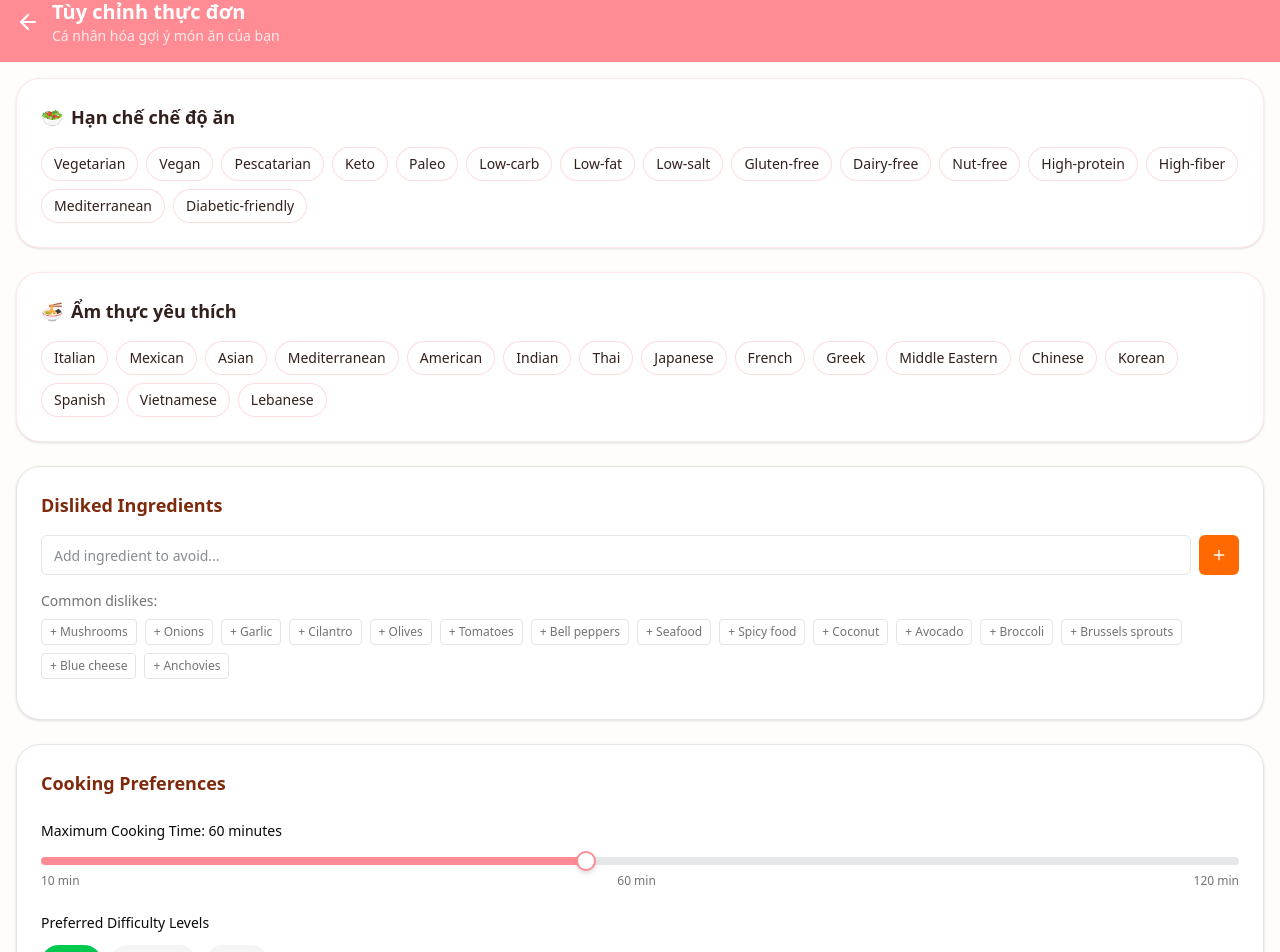
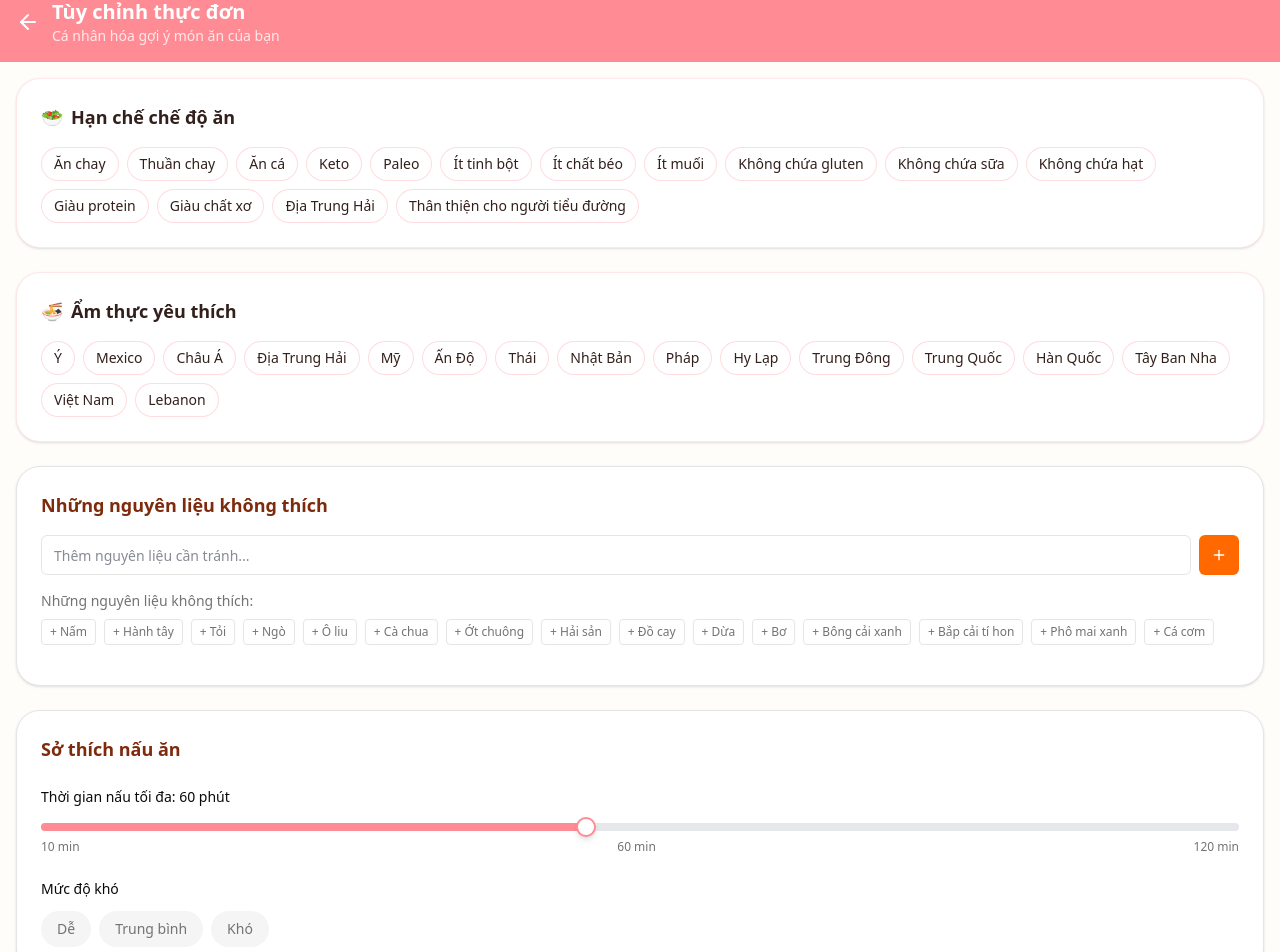
Before and after one commit to Alrmendo/Kitchenly_nhom07, a React (Vite) app: page /weekly-planner/preferences in a window 1280 px wide. Shown: the part 18-970 px from the top of the page. Built offline with nearby package versions, Linux system fonts and the light colour scheme; no server answers.

Commit message:
update image

```diff
--- a/src/components/shopping_list/ShoppingListPage.tsx
+++ b/src/components/shopping_list/ShoppingListPage.tsx
@@ -28,7 +28,6 @@ export default function ShoppingListPage() {
     endDate: todayStart,
   });
 
-  // cập nhật khi plan thay đổi (localStorage) hoặc event nội bộ
   React.useEffect(() => {
     const onStorage = (e: StorageEvent) => {
       if (e.key === WEEKLY_PLAN_KEY) setSections(loadSections());
@@ -43,7 +42,6 @@ export default function ShoppingListPage() {
     return () => window.removeEventListener("plan:updated", onPlanUpdated as EventListener);
   }, []);
 
-  // khi custom items thay đổi
   React.useEffect(() => {
     const onCustom = () => setSections(loadSections());
     window.addEventListener("shopping:custom_updated", onCustom as EventListener);
@@ -93,7 +91,6 @@ export default function ShoppingListPage() {
         ...sec,
         items: sec.items.map((i) => (i.id === id ? { ...i, checked: !i.checked } : i)),
       }));
-      // 🔸 LƯU trạng thái tích/note
       saveSections(next);
       return next;
     });
--- a/src/components/weekly_planner/DayAddRecipe.tsx
+++ b/src/components/weekly_planner/DayAddRecipe.tsx
@@ -7,6 +7,22 @@ import { RECIPES } from "./recipes";
 import { addRecipeToDay } from "./planStore";
 
 type NavState = { date?: string }; // YYYY-MM-DD
+
+const RECIPE_IMAGE_BY_NAME: Record<string, string> = {
+  "avocado toast": "/avocadotoast.png?height=40&width=40",
+  "overnight oats": "/overnight-oats.png?height=40&width=40",
+  "grilled chicken salad": "/GrilledChickenSalad.png?height=40&width=40",
+  "vegetarian stir fry": "/VegetarianStirFry.png?height=40&width=40",
+  "salmon teriyaki": "/SalmonTeriyaki.png?height=40&width=40",
+  "quinoa buddha bowl": "/QuinoaBuddhaBowl.png?height=40&width=40",
+  "greek yogurt parfait": "/GreekYogurtParfait.png?height=40&width=40",
+  "turkey wrap": "/TurkeyWrap.png?height=40&width=40",
+  "mushroom risotto": "/MushroomRisotto.png?height=40&width=40"
+};
+const imgFor = (name?: string, fallback?: string) => {
+  const key = (name ?? "").trim().toLowerCase();
+  return RECIPE_IMAGE_BY_NAME[key] ?? fallback ?? "/placeholder.svg";
+};
 
 export default function DayAddRecipe() {
   const navigate = useNavigate();
@@ -51,7 +67,7 @@ export default function DayAddRecipe() {
           <div className="relative">
             <Search className="absolute left-3 top-1/2 -translate-y-1/2 h-4 w-4 text-[#666666]" />
             <Input
-              placeholder="Search recipes..."
+              placeholder="Tìm kiếm món ăn..."
               value={q}
               onChange={(e) => setQ(e.target.value)}
               className="pl-10 bg-[#fafafa] border-[#e5e5e5] text-[#666666] placeholder:text-[#99a1af]"
@@ -66,7 +82,14 @@ export default function DayAddRecipe() {
               onClick={() => handlePick(recipe.id)}
               className="w-full text-left flex gap-3 p-3 rounded-xl border border-[#e5e5e5] hover:bg-[#fafafa]"
             >
-              <div className="w-16 h-16 bg-[#eaeaea] rounded-lg flex-shrink-0" />
+              <div className="w-16 h-16 bg-[#eaeaea] rounded-lg overflow-hidden flex-shrink-0">
+                <img
+                  src={imgFor(recipe.name)}
+                  alt={recipe.name}
+                  className="w-full h-full object-cover"
+                  loading="lazy"
+                />
+              </div>
               <div className="flex-1 min-w-0">
                 <h4 className="font-medium text-[#000000] mb-1">{recipe.name}</h4>
                 <div className="flex items-center gap-3 text-sm mb-2">
--- a/src/components/weekly_planner/preferences.tsx
+++ b/src/components/weekly_planner/preferences.tsx
@@ -17,59 +17,60 @@ export default function PreferencesPage() {
   };
 
   const dietaryOptions = [
-    "Vegetarian",
-    "Vegan",
-    "Pescatarian",
+  "Ăn chay",
+  "Thuần chay",
+  "Ăn cá",
   "Keto",
   "Paleo",
-    "Low-carb",
-    "Low-fat",
-    "Low-salt",
-    "Gluten-free",
-    "Dairy-free",
-    "Nut-free",
-    "High-protein",
-    "High-fiber",
-    "Mediterranean",
-    "Diabetic-friendly",
+  "Ít tinh bột",
+  "Ít chất béo",
+  "Ít muối",
+  "Không chứa gluten",
+  "Không chứa sữa",
+  "Không chứa hạt",
+  "Giàu protein",
+  "Giàu chất xơ",
+  "Địa Trung Hải",
+  "Thân thiện cho người tiểu đường",
 ]
 
 const cuisineOptions = [
-    "Italian",
-    "Mexican",
-    "Asian",
-    "Mediterranean",
-    "American",
-    "Indian",
-    "Thai",
-    "Japanese",
-    "French",
-    "Greek",
-    "Middle Eastern",
-    "Chinese",
-    "Korean",
-    "Spanish",
-    "Vietnamese",
-    "Lebanese",
+  "Ý",
+  "Mexico",
+  "Châu Á",
+  "Địa Trung Hải",
+  "Mỹ",
+  "Ấn Độ",
+  "Thái",
+  "Nhật Bản",
+  "Pháp",
+  "Hy Lạp",
+  "Trung Đông",
+  "Trung Quốc",
+  "Hàn Quốc",
+  "Tây Ban Nha",
+  "Việt Nam",
+  "Lebanon",
 ]
 
 const commonDislikes = [
-    "Mushrooms",
-    "Onions",
-    "Garlic",
-    "Cilantro",
-    "Olives",
-    "Tomatoes",
-    "Bell peppers",
-    "Seafood",
-    "Spicy food",
-    "Coconut",
-    "Avocado",
-    "Broccoli",
-    "Brussels sprouts",
-    "Blue cheese",
-    "Anchovies",
+  "Nấm",
+  "Hành tây",
+  "Tỏi",
+  "Ngò",
+  "Ô liu",
+  "Cà chua",
+  "Ớt chuông",
+  "Hải sản",
+  "Đồ cay",
+  "Dừa",
+  "Bơ",
+  "Bông cải xanh",
+  "Bắp cải tí hon",
+  "Phô mai xanh",
+  "Cá cơm",
 ]
+
 
   const toggleSelection = (item: string, list: string[], setList: (items: string[]) => void) => {
     if (list.includes(item)) {
@@ -150,11 +151,11 @@ export default function PreferencesPage() {
 
         {/* Disliked Ingredients */}
         <Card className="p-6 bg-white border-[#e5e5e5]">
-          <h2 className="text-lg font-semibold text-[#7e2a0c] mb-4">Disliked Ingredients</h2>
+          <h2 className="text-lg font-semibold text-[#7e2a0c] mb-4">Những nguyên liệu không thích</h2>
 
           <div className="flex gap-2 mb-4">
             <Input
-              placeholder="Add ingredient to avoid..."
+              placeholder="Thêm nguyên liệu cần tránh..."
               value={newIngredient}
               onChange={(e) => setNewIngredient(e.target.value)}
               onKeyPress={(e) => e.key === "Enter" && addIngredient()}
@@ -166,7 +167,7 @@ export default function PreferencesPage() {
           </div>
 
           <div className="mb-4">
-            <p className="text-sm text-[#737373] mb-2">Common dislikes:</p>
+            <p className="text-sm text-[#737373] mb-2">Những nguyên liệu không thích:</p>
             <div className="flex flex-wrap gap-2">
               {commonDislikes.map((ingredient) => (
                 <button
@@ -187,10 +188,10 @@ export default function PreferencesPage() {
 
         {/* Cooking Preferences */}
         <Card className="p-6 bg-white border-[#e5e5e5]">
-          <h2 className="text-lg font-semibold text-[#7e2a0c] mb-6">Cooking Preferences</h2>
+          <h2 className="text-lg font-semibold text-[#7e2a0c] mb-6">Sở thích nấu ăn</h2>
 
           <div className="mb-6">
-            <p className="text-sm font-medium text-[#0a0a0a] mb-4">Maximum Cooking Time: {cookingTime[0]} minutes</p>
+            <p className="text-sm font-medium text-[#0a0a0a] mb-4">Thời gian nấu tối đa: {cookingTime[0]} phút</p>
             <div className="relative">
               <Slider
                 value={cookingTime}
@@ -209,9 +210,9 @@ export default function PreferencesPage() {
           </div>
 
           <div>
-            <p className="text-sm font-medium text-[#0a0a0a] mb-3">Preferred Difficulty Levels</p>
+            <p className="text-sm font-medium text-[#0a0a0a] mb-3">Mức độ khó</p>
             <div className="flex gap-2">
-              {["Easy", "Medium", "Hard"].map((level) => (
+              {["Dễ", "Trung bình", "Khó"].map((level) => (
                 <button
                   key={level}
                   onClick={() => setDifficulty(level)}
@@ -234,37 +235,37 @@ export default function PreferencesPage() {
 
         {/* Priority Settings */}
         <Card className="p-6 bg-white border-[#e5e5e5]">
-          <h2 className="text-lg font-semibold text-[#7e2a0c] mb-4">Priority Settings</h2>
+          <h2 className="text-lg font-semibold text-[#7e2a0c] mb-4">Cài đặt ưu tiên</h2>
 
           <div className="space-y-4">
             <div className="flex items-center justify-between">
               <div>
-                <p className="font-medium text-[#0a0a0a]">Prioritize seasonal ingredients</p>
-                <p className="text-sm text-[#737373]">Suggest recipes with in-season produce</p>
+                <p className="font-medium text-[#0a0a0a]">Ưu tiên nguyên liệu theo mùa</p>
+                <p className="text-sm text-[#737373]">Gợi ý công thức với nguyên liệu theo mùa</p>
               </div>
               <Switch />
             </div>
 
             <div className="flex items-center justify-between">
               <div>
-                <p className="font-medium text-[#0a0a0a]">Prioritize low-cost ingredients</p>
-                <p className="text-sm text-[#737373]">Focus on budget-friendly meal options</p>
+                <p className="font-medium text-[#0a0a0a]">Ưu tiên nguyên liệu giá rẻ</p>
+                <p className="text-sm text-[#737373]">Tập trung vào các tùy chọn bữa ăn tiết kiệm</p>
               </div>
               <Switch />
             </div>
 
             <div className="flex items-center justify-between">
               <div>
-                <p className="font-medium text-[#0a0a0a]">Prioritize healthy options</p>
-                <p className="text-sm text-[#737373]">Emphasize nutritious, balanced meals</p>
+                <p className="font-medium text-[#0a0a0a]">Ưu tiên các tùy chọn lành mạnh</p>
+                <p className="text-sm text-[#737373]">Nhấn mạnh các bữa ăn dinh dưỡng, cân bằng</p>
               </div>
               <Switch defaultChecked />
             </div>
 
             <div className="flex items-center justify-between">
               <div>
-                <p className="font-medium text-[#0a0a0a]">Use expiring ingredients first</p>
-                <p className="text-sm text-[#737373]">Prioritize recipes that use items about to expire</p>
+                <p className="font-medium text-[#0a0a0a]">Sử dụng nguyên liệu sắp hết hạn trước</p>
+                <p className="text-sm text-[#737373]">Ưu tiên công thức sử dụng các nguyên liệu sắp hết hạn</p>
               </div>
               <Switch defaultChecked />
             </div>
--- a/src/components/weekly_planner/weekly_menu.tsx
+++ b/src/components/weekly_planner/weekly_menu.tsx
@@ -109,7 +109,7 @@ export default function WeeklyMenu() {
 
       <div className="bg-[#ff8c94] px-4 py-4">
         <div className="flex items-center justify-between mb-2">
-          <Search className="w-6 h-6 text-white" />
+          <Search className="w-6 h-6 text-[#ff8c94]" />
           <h1 className="text-xl font-semibold text-white">Thực đơn tuần</h1>
           <button onClick={handleSettingsClick}>
             <Settings className="w-6 h-6 text-white" />
```
Lines whose indentation alone changed are shown as unchanged.
